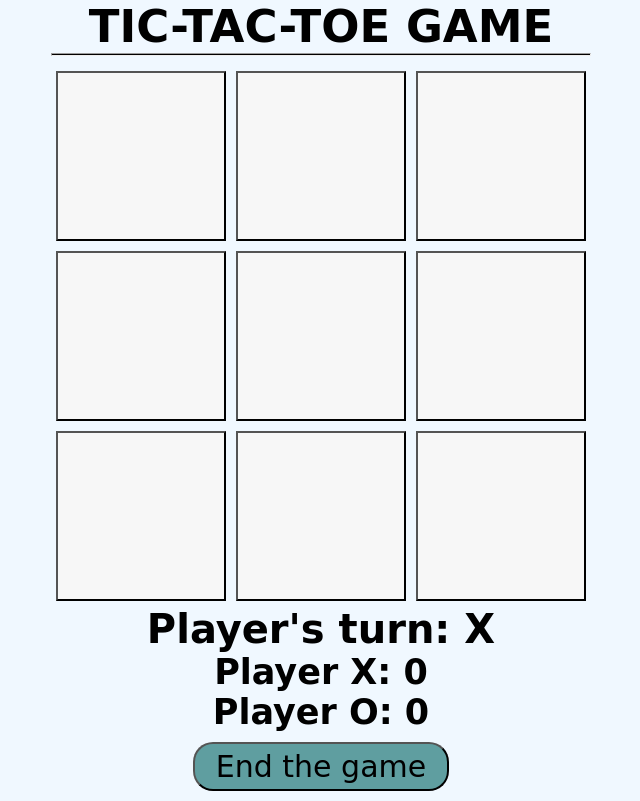
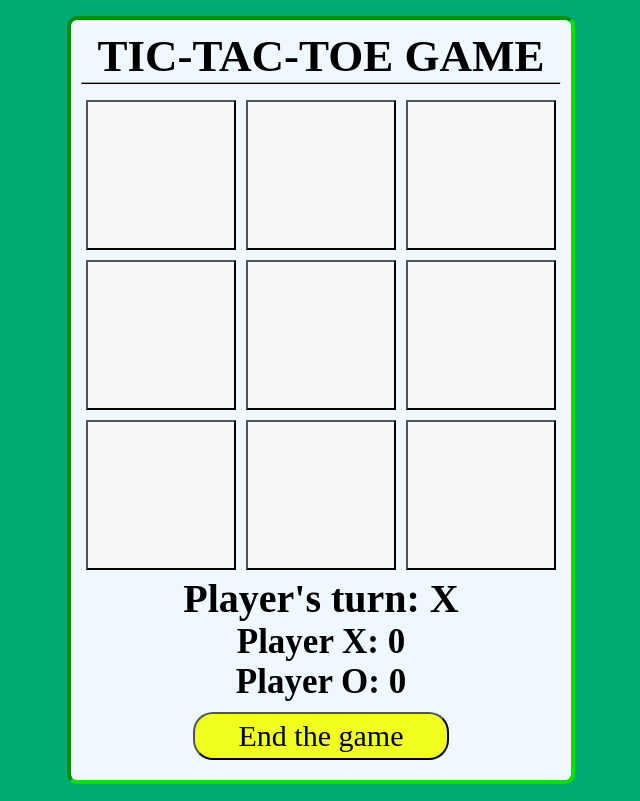
Before and after one commit to Guibis/tic-tac-toe, a plain HTML site: page index.html in a window 1280 px wide. Shown: the whole page, without its empty margins (319-959 px from the left). Drawn offline with Linux system fonts and the light colour scheme; a web font is replaced by a local one.

Commit message:
Add files via upload

```diff
--- a/assets/css/style.css
+++ b/assets/css/style.css
@@ -1,8 +1,9 @@
+@import url('https://fonts.googleapis.com/css2?family=Fredericka+the+Great&family=PT+Serif+Caption:ital@0;1&display=swap');
 *{
     margin: 0;
     padding: 0;
     box-sizing: border-box;
-    font-family: cursive;
+    font-family: "PT Serif Caption", serif;
 }
 
 body{
@@ -10,11 +11,17 @@ body{
     display: flex;
     align-items: center;
     justify-content: center;
-    background-color: aliceblue;
 }
 
 main{
     text-align: center;
+    background-color: aliceblue;
+    border-radius: 10px;
+    padding: 10px;
+}
+
+h1{
+    font-family: "Fredericka the Great", serif;
 }
 
 hr{
@@ -26,7 +33,7 @@ hr{
 
 .tic-tac {
   display: grid;
-  grid-template-columns: 1fr 1fr 1fr;
+  grid-template-columns: auto auto auto;
 }
 
 .tic-tac button {
@@ -39,18 +46,23 @@ hr{
 }
 
 .reset{
-    background-color: cadetblue;
+    background-color: rgb(240, 255, 27);
     width: 8rem;
     margin: 10px;
     border-radius: 10px;
+    cursor: pointer;
     padding: 5px;
     font-size: 15px;
 }
 
+.reset:hover{
+    background-color: rgb(203, 216, 23);
+}
+
 @media(min-width: 1020px){
     .tic-tac button {
-        width: 170px;
-        height: 170px;
+        width: 150px;
+        height: 150px;
         margin: 5px;
         cursor: pointer;
         font-size: 100px;
@@ -70,7 +82,6 @@ hr{
     }
 
     .reset{
-        background-color: cadetblue;
         width: 16rem;
         margin: 10px;
         border-radius: 20px;
@@ -81,12 +92,8 @@ hr{
 
 @media(min-width: 2500px){
     .tic-tac button {
-        width: 400px;
-        height: 400px;
-        margin: 5px;
-        cursor: pointer;
-        font-size: 150px;
-        background: #f7f7f7;
+        width: 200px;
+        height: 200px;
     }
 
     h1{
@@ -102,7 +109,6 @@ hr{
     }
 
     .reset{
-        background-color: cadetblue;
         width: 32rem;
         margin: 10px;
         border-radius: 10px;
--- a/assets/js/main.js
+++ b/assets/js/main.js
@@ -1,5 +1,7 @@
 const currentPlayer = document.querySelector(".currentPlayer");
 const score = document.querySelector(".score");
+const mainElement = document.querySelector("main");
+const bodyElement = document.querySelector("body");
 
 let selected;
 let scores = [0,0];
@@ -20,6 +22,8 @@ function init() {
   selected = [];
 
   currentPlayer.innerHTML = `Player's turn: ${player}`;
+
+  playerBorder();
 
   score.innerHTML = `Player X: ${scores[0]}<br/>Player O: ${scores[1]}`;
 
@@ -43,6 +47,8 @@ function newMove(e) {
 
   player = player === "X" ? "O" : "X";
   currentPlayer.innerHTML = `Player's turn: ${player}`;
+
+  playerBorder();
 }
 
 function check() {
@@ -91,3 +97,13 @@ function reset(){
     score.innerHTML = `Player X: ${scores[0] = 0}<br/>Player O: ${scores[1] = 0}`;
   init();
 }
+
+function playerBorder(){
+  if(player === "X"){
+    mainElement.style.border = "4px inset rgb(0, 228, 0)";
+    bodyElement.style.backgroundColor = "#02AB72";
+  } else if(player === "O"){
+    mainElement.style.border = "4px outset rgb(0, 0, 207)";
+    bodyElement.style.backgroundColor = "#03D5FB";
+  }
+}
```
